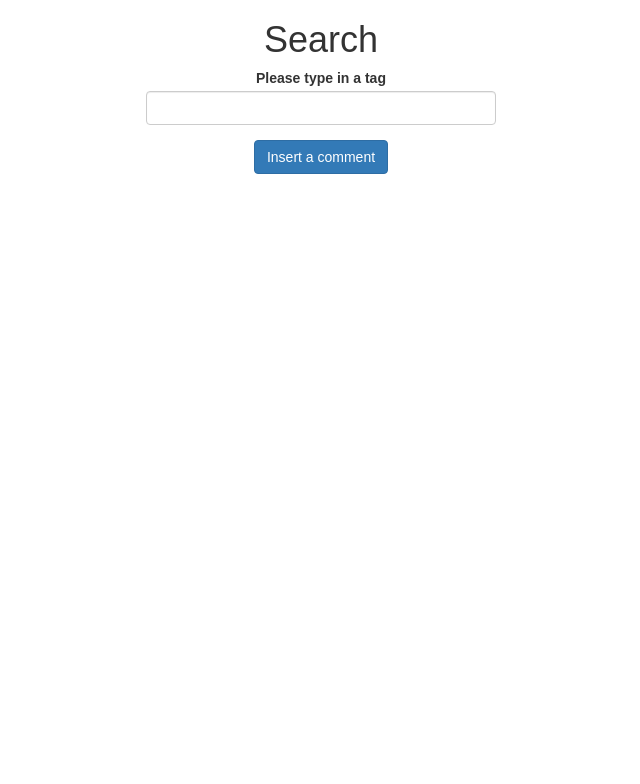
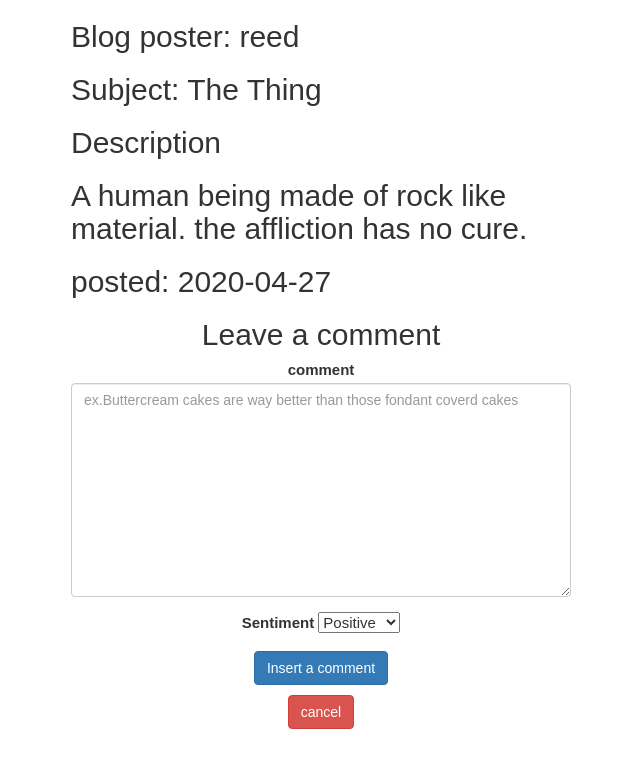
Before and after one commit to shadowgun625/Comp-440-team-5, a PHP site: page /comment.php?id=71 in a window 1280 px wide. Shown: the top 784 px of the page, without its empty margins (319-959 px from the left). Run offline with PHP 8.4, Linux system fonts and the light colour scheme; data comes from the database, SQL or seed files in the repository; both versions use the stored data as it was after the commit; data that the repository does not hold is empty.

Commit message:
finished phase 2 by finishing the search page and adding a comment page

```diff
--- a/PHP/blog.php
+++ b/PHP/blog.php
@@ -127,6 +127,7 @@ if(empty($subject_err) && empty($description_err)&& empty($pdate_err)){
                 <input type="text" name="tag" class="form-control" maxlength="20" value="<?php echo $tag; ?>"
 				placeholder = "ex.cake,delicous,hungry or tasty">
                 <span class="help-block"><?php echo $tag_err; ?></span>
+			</div>
 			<div class="form-group">
 			<input type="submit" class="btn btn-primary" value="Insert a Blog" />
 			<input type="reset" class="btn btn-default"  value="Reset">
--- a/PHP/comment.php
+++ b/PHP/comment.php
@@ -1,39 +1,152 @@
 <?php
- // Initialize the session
 session_start();
-$tag= $tagarray[]=$count="";
-
+require_once "config.php";
+$blogid = $_GET['id'];
+$description=$sentiment=$cdate="";
+$blogid_err = $description_err = $cdate_err = $user_err = "";
+if(empty(trim($blogid))){
+		$blogid_err="Error could not find blog id";
+}
+else{
+	if(empty($blogid_err)){
+		$sql = "SELECT subject, description, postuser,pdate FROM blogs WHERE blogid = ?";
+		if($stmt = mysqli_prepare($link, $sql)){
+		mysqli_stmt_bind_param($stmt, "s", $param_blogid);
+		$param_blogid = $blogid;
+			if(mysqli_stmt_execute($stmt)){
+				mysqli_stmt_store_result($stmt);
+					mysqli_stmt_bind_result($stmt, $subject,$description,$postuser,$pdate);
+					mysqli_stmt_fetch($stmt);
+					echo'<div style="text-align:left" class="wrapper">';
+					echo"<h2>Blog poster: $postuser</h2>";
+					echo"<h2>Subject: $subject</h2>";
+					echo"<h2>Description</h2>";
+					echo"<h2>$description</h2>";
+					echo"<h2>posted: $pdate</h2>";
+					echo"</div>";
+			}
+		}
+	}
+		mysqli_stmt_close($stmt);
+}
 if($_SERVER["REQUEST_METHOD"] == "POST"){
+	if(empty(trim($_POST["description"]))){
+		$description_err = "please enter your comment's description.";
+	}
+	else{
+		$description = trim($_POST["description"]);
+	}
+	$sql = "SELECT * FROM comments WHERE cdate = DATE_FORMAT(CURDATE(), '%Y-%m-%d') AND author = ?";
+	if($stmt = mysqli_prepare($link,$sql)){
+		mysqli_stmt_bind_param($stmt, "s", $param_author);
+		$param_author = $_SESSION["username"];
+		if(mysqli_stmt_execute($stmt)){
+			mysqli_stmt_store_result($stmt);
+			if(mysqli_stmt_num_rows($stmt) > 2){
+				$cdate_err = "You have reached the daily limit of 3 blogs per day";
+			}
+		}
+		else{
+			echo "Oops! Something went wrong.Please try again later.";
+		}
+		mysqli_stmt_close($stmt);
+	}
+	$sql = "SELECT * FROM comments WHERE cdate = DATE_FORMAT(CURDATE(), '%Y-%m-%d') AND blogid = ? AND author = ?";
+	if($stmt = mysqli_prepare($link,$sql)){
+		mysqli_stmt_bind_param($stmt, "ss", $param_blogid, $param_author);
+		$param_blogid = $blogid;
+		$param_author = $_SESSION["username"];
+		if(mysqli_stmt_execute($stmt)){
+			mysqli_stmt_store_result($stmt);
+			if(mysqli_stmt_num_rows($stmt) > 0){
+				$cdate_err = "You can only post one comment per blog per day";
+			}
+		}
+		else{
+			echo "Oops! Something went wrong.Please try again later.";
+		}
+		mysqli_stmt_close($stmt);
+	}
+	$sql = "SELECT postuser FROM blogs WHERE blogid = ?";
+	if($stmt = mysqli_prepare($link,$sql)){
+		mysqli_stmt_bind_param($stmt, "s", $param_blogid);
+		$param_blogid = $blogid;
+		if(mysqli_stmt_execute($stmt)){
+			mysqli_stmt_store_result($stmt);
+			mysqli_stmt_bind_result($stmt, $postuser);
+			mysqli_stmt_fetch($stmt);
+			if($postuser == $_SESSION["username"]){
+				$user_err = "you cannot post on your own blog";
+			}
+		}
+		else{
+			echo "Oops! Something went wrong.Please try again later.";
+		}
+		mysqli_stmt_close($stmt);
+	}
+	else{
+		echo "something went wrong";
+	}
+	$sentiment = trim($_POST["sentiment"]);
+	if(empty($description_err) && empty($cdate_err) && empty($user_err)){
+		$sql = "INSERT INTO comments (sentiment,description,cdate,blogid,author) VALUES (?,?,?,?,?)";
+		if($stmt = mysqli_prepare($link, $sql)){
+			mysqli_stmt_bind_param($stmt, "sssss", $param_sentiment, $param_description, $param_cdate, $param_blogid, $param_author);
+			$param_sentiment = $sentiment;
+			$param_description = $description;
+			$param_cdate = date('Y-m-d');
+			$param_blogid = $blogid;
+			$param_author = $_SESSION["username"];
+			if(mysqli_stmt_execute($stmt)){
+				mysqli_stmt_close($stmt);
+				//header("location: search.php");
+			}
+			else{
+				echo "could not execute statment";
+			}
+		}
+		else{
+			echo" erro has occured in preparing statment";
+		}
+	}
+	mysqli_close($link);
 }
 ?>
-
 <!DOCTYPE html>
 <html lang="en">
 <head>
-    <meta charset="UTF-8">
     <link rel="stylesheet" href="https://maxcdn.bootstrapcdn.com/bootstrap/3.3.7/css/bootstrap.css">
     <style type="text/css">
-        body{ font: 14px sans-serif; text-align: center;}
-		.wrapper{ width: 350px; margin: auto; }
+        body{ font: 15px sans-serif; text-align: center;}
+		.wrapper{ width: 500px; margin: auto;}
     </style>
-
 </head>
 <body>
-
-
     <div class="wrapper">
-        <h1>Search</h1>
-  <div class="wrapper">
-        <label>Please type in a tag</label>
-        <form action="<?php echo htmlspecialchars($_SERVER["PHP_SELF"]); ?>" method="post">
-		<div class="form-group">
-                <input type="text" name="comment" class="form-control" value="<?php echo $comment; ?>">
+        <h2>Leave a comment</h2>
+		<div class="wrapper">
+		<form action="<?php echo htmlspecialchars($_SERVER['REQUEST_URI']); ?>" method="post">
+            <div class="form-group <?php echo (!empty($description_err)) ? 'has-error' : ''; ?>">
+                <label>comment</label>
+                <textarea type="text" rows="10" maxlength="250" name="description" class="form-control" value="<?php echo $description; ?>"
+				placeholder = "ex.Buttercream cakes are way better than those fondant coverd cakes"></textarea>
+                <span class="help-block"><?php echo $description_err; ?></span>
             </div>
 			<div class="form-group">
+			<label>Sentiment</label>
+			<select id="sentiment" name="sentiment">
+				<option value="positive">Positive</option>
+				<option value="negative">Negative</option>
+			</select>
+			</div>
+			<div class="form-group">
 			<input type="submit" class="btn btn-primary" value="Insert a comment" />
+			<span class="help-block"><?php echo $cdate_err; ?></span>
+			<span class="help-block"><?php echo $user_err; ?></span>
+			<a href="search.php" class="btn btn-danger">cancel</a>
 			</div>
-		</form>
-	</div>
+        </form>
+		</div>
     </div>
 </body>
 </html>
```
Also changed, not shown: PHP/Search.php (+7 -8 lines), PHP/project.sql (+23 -16 lines).
